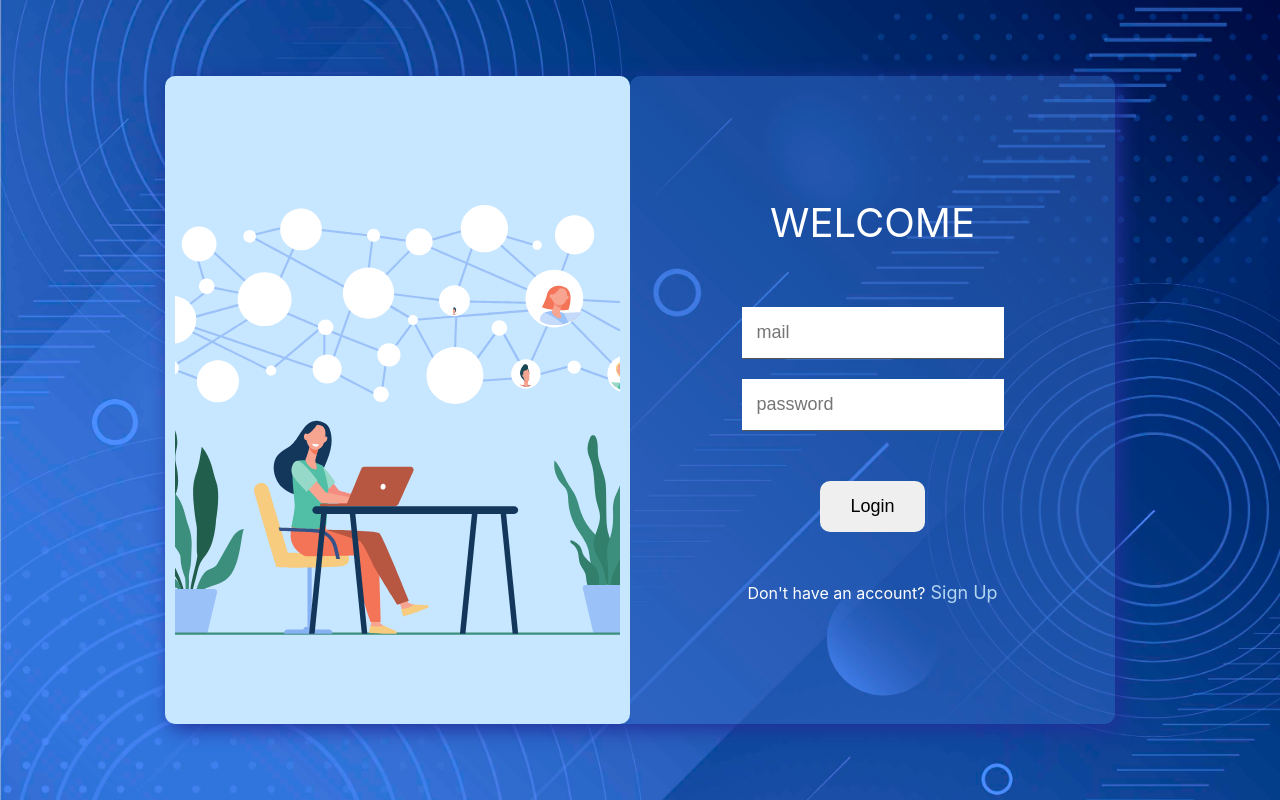
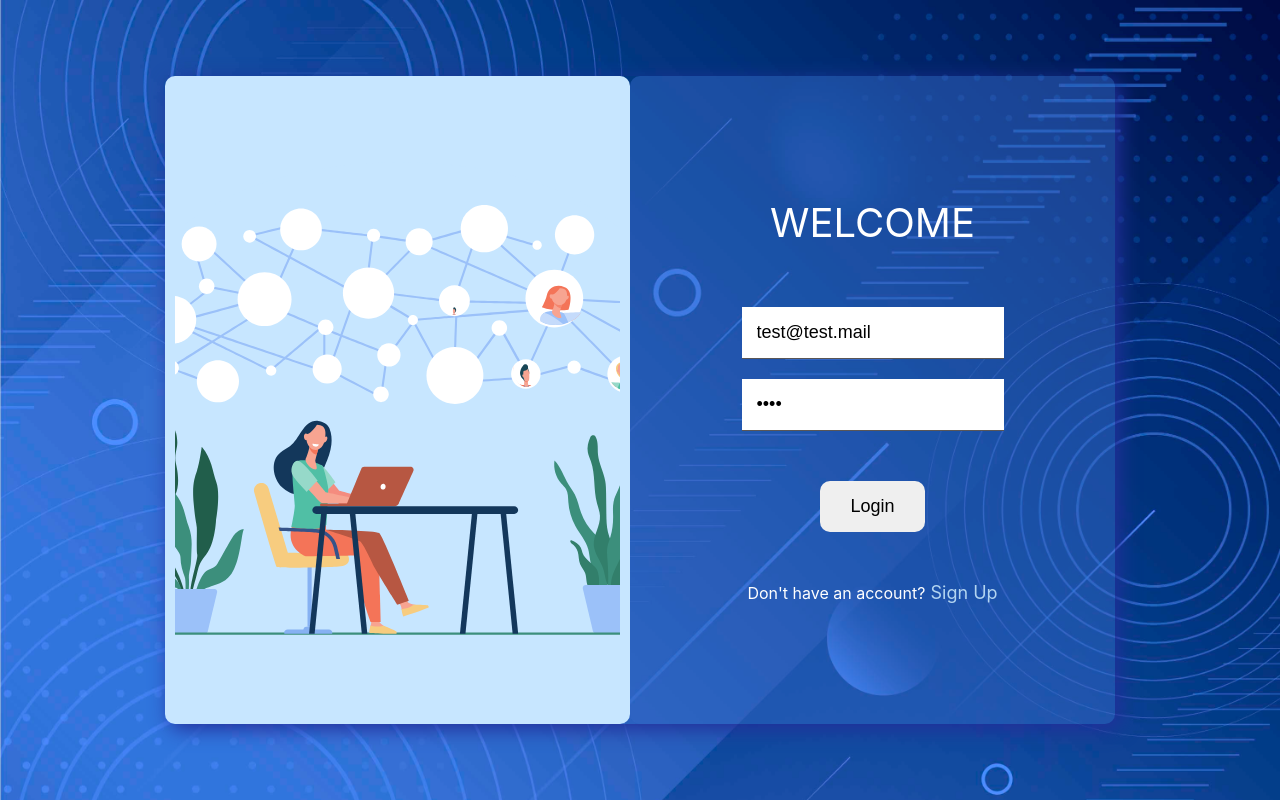
Before and after one commit to Harry-Anthony/chat-react, a React app: page /auth in a window 1280 px wide. Built offline with nearby package versions, Linux system fonts and the light colour scheme; no server answers.

Commit message:
initial value auth

```diff
--- a/public/index.html
+++ b/public/index.html
@@ -6,7 +6,7 @@
   <link rel="icon" href="%PUBLIC_URL%/favicon.ico" />
   <meta name="viewport" content="width=device-width, initial-scale=1" />
   <meta name="theme-color" content="#000000" />
-  <meta name="description" content="Web site created using create-react-app" />
+  <meta name="description" content="Chat application built with MERN stack" />
   <link rel="apple-touch-icon" href="%PUBLIC_URL%/logo192.png" />
   <!--
       manifest.json provides metadata used when your web app is installed on a
@@ -22,7 +22,7 @@
       work correctly both with client-side routing and a non-root public URL.
       Learn how to configure a non-root public URL by running `npm run build`.
     -->
-  <title>Chat noob</title>
+  <title>Chat</title>
   <script src="https://unpkg.com/@lottiefiles/lottie-player@latest/dist/lottie-player.js"></script>
 </head>
 
--- a/src/ui/Auth/components/login.component.tsx
+++ b/src/ui/Auth/components/login.component.tsx
@@ -9,8 +9,8 @@ import { useState } from "react";
 import styles from "../Auth.module.css";
 
 export function LoginComponent() {
-  let [mail, setMail] = useState("");
-  let [password, setPassword] = useState("");
+  let [mail, setMail] = useState("test@test.mail");
+  let [password, setPassword] = useState("1234");
   let dispatch = useAppDispatch();
   return (
     <div className={styles.main_form}>
@@ -18,13 +18,13 @@ export function LoginComponent() {
       <form
         onSubmit={(e) => {
           e.preventDefault();
-          console.log("login");
           dispatch(login({ mail, password }));
         }}
       >
         <label>
           <i className="fa fa-user icon"></i>
           <input
+            value={mail}
             type="mail"
             name="mail"
             placeholder="mail"
@@ -34,6 +34,7 @@ export function LoginComponent() {
         </label>
         <label>
           <input
+            value={password}
             type="password"
             name="password"
             placeholder="password"
```
